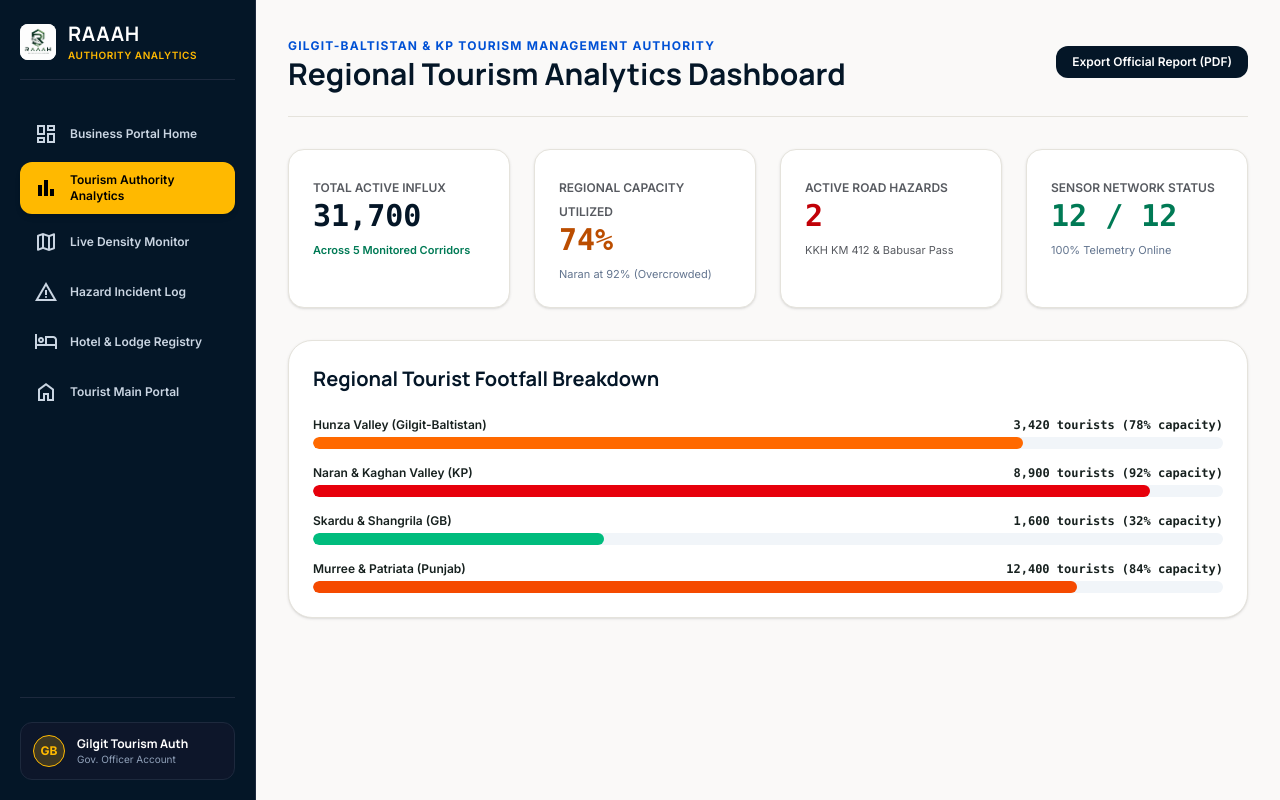
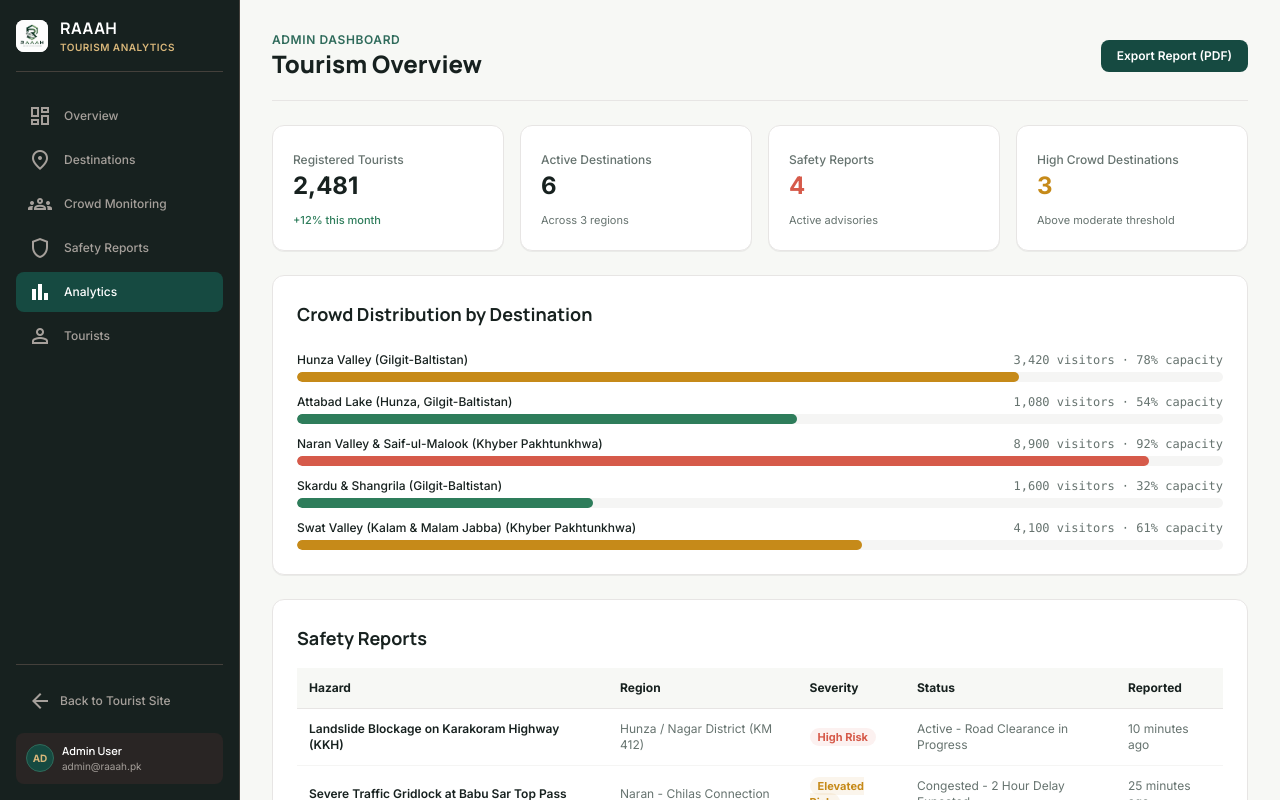
Before and after one commit to AbdurRafayBaig/FYP_RAAAH, a Next.js app: page /analytics-dashboard in a window 1280 px wide. Built offline with nearby package versions, Linux system fonts and the light colour scheme.

Commit message:
feat: overhaul admin dashboard, business portal, sidebar, and layout metadata

```diff
--- a/app/analytics-dashboard/page.js
+++ b/app/analytics-dashboard/page.js
@@ -1,102 +1,133 @@
 import AdminSidebar from '@/components/AdminSidebar';
+import { DESTINATIONS } from '@/data/destinations';
+import { SAFETY_ALERTS } from '@/data/safetyAlerts';
 
 export default function AnalyticsDashboardPage() {
+  const highCrowdCount = DESTINATIONS.filter(d => d.crowdLevel === 'High' || d.crowdLevel === 'Critical').length;
+
   return (
-    <div className="min-h-screen flex bg-[#FAF9F8]">
-      <AdminSidebar title="Authority Analytics" />
+    <div className="min-h-screen flex bg-[#F7F8F5]">
+      <AdminSidebar title="Tourism Analytics" />
 
-      <main className="flex-1 p-8 space-y-8 overflow-y-auto max-h-screen">
+      <main className="flex-1 p-6 sm:p-8 space-y-6 overflow-y-auto max-h-screen">
 
         {/* Header */}
-        <div className="flex flex-col sm:flex-row sm:items-center justify-between gap-4 border-b border-[#E5E3DC] pb-6">
+        <div className="flex flex-col sm:flex-row sm:items-center justify-between gap-4 border-b border-stone-200 pb-5">
           <div>
-            <span className="text-xs font-bold uppercase tracking-widest text-[#0051D5]">
-              Gilgit-Baltistan & KP Tourism Management Authority
+            <span className="text-xs font-semibold text-[#2F6B5B] uppercase tracking-wider block">
+              Admin Dashboard
             </span>
-            <h1 className="font-serif-editorial text-3xl font-bold text-[#041627]">
-              Regional Tourism Analytics Dashboard
+            <h1 className="text-2xl font-extrabold text-[#17211F]">
+              Tourism Overview
             </h1>
           </div>
-          <button className="px-4 py-2 rounded-xl bg-[#041627] text-white text-xs font-semibold hover:bg-[#003120]">
-            Export Official Report (PDF)
+          <button className="px-4 py-2 rounded-lg bg-[#164A41] text-white text-xs font-semibold hover:bg-[#2F6B5B] transition-colors">
+            Export Report (PDF)
           </button>
         </div>
 
-        {/* Authority Metrics */}
-        <div className="grid grid-cols-1 sm:grid-cols-2 lg:grid-cols-4 gap-6">
+        {/* Summary Metrics */}
+        <div className="grid grid-cols-1 sm:grid-cols-2 lg:grid-cols-4 gap-4">
 
-          <div className="bg-white p-6 rounded-2xl border border-[#E5E3DC] shadow-sm space-y-2">
-            <span className="text-xs font-semibold text-[#575A60] uppercase">Total Active Influx</span>
-            <span className="text-3xl font-bold font-mono text-[#041627] block">31,700</span>
-            <span className="text-[11px] text-emerald-700 font-semibold block">Across 5 Monitored Corridors</span>
+          <div className="bg-white p-5 rounded-xl border border-stone-200 shadow-2xs space-y-1">
+            <span className="text-xs font-medium text-[#66736F]">Registered Tourists</span>
+            <span className="text-2xl font-bold text-[#17211F] block">2,481</span>
+            <span className="text-[11px] text-[#2E7D5B] font-medium">+12% this month</span>
           </div>
 
-          <div className="bg-white p-6 rounded-2xl border border-[#E5E3DC] shadow-sm space-y-2">
-            <span className="text-xs font-semibold text-[#575A60] uppercase">Regional Capacity Utilized</span>
-            <span className="text-3xl font-bold font-mono text-amber-700 block">74%</span>
-            <span className="text-[11px] text-slate-500 block">Naran at 92% (Overcrowded)</span>
+          <div className="bg-white p-5 rounded-xl border border-stone-200 shadow-2xs space-y-1">
+            <span className="text-xs font-medium text-[#66736F]">Active Destinations</span>
+            <span className="text-2xl font-bold text-[#17211F] block">{DESTINATIONS.length}</span>
+            <span className="text-[11px] text-[#66736F]">Across 3 regions</span>
           </div>
 
-          <div className="bg-white p-6 rounded-2xl border border-[#E5E3DC] shadow-sm space-y-2">
-            <span className="text-xs font-semibold text-[#575A60] uppercase">Active Road Hazards</span>
-            <span className="text-3xl font-bold font-mono text-red-700 block">2</span>
-            <span className="text-[11px] text-[#575A60] block">KKH KM 412 & Babusar Pass</span>
+          <div className="bg-white p-5 rounded-xl border border-stone-200 shadow-2xs space-y-1">
+            <span className="text-xs font-medium text-[#66736F]">Safety Reports</span>
+            <span className="text-2xl font-bold text-[#D65A4A] block">{SAFETY_ALERTS.length}</span>
+            <span className="text-[11px] text-[#66736F]">Active advisories</span>
           </div>
 
-          <div className="bg-white p-6 rounded-2xl border border-[#E5E3DC] shadow-sm space-y-2">
-            <span className="text-xs font-semibold text-[#575A60] uppercase">Sensor Network Status</span>
-            <span className="text-3xl font-bold font-mono text-emerald-700 block">12 / 12</span>
-            <span className="text-[11px] text-slate-500 block">100% Telemetry Online</span>
+          <div className="bg-white p-5 rounded-xl border border-stone-200 shadow-2xs space-y-1">
+            <span className="text-xs font-medium text-[#66736F]">High Crowd Destinations</span>
+            <span className="text-2xl font-bold text-[#C68A19] block">{highCrowdCount}</span>
+            <span className="text-[11px] text-[#66736F]">Above moderate threshold</span>
           </div>
 
         </div>
 
-        {/* Region Influx Breakdown Bar Chart Simulation */}
-        <div className="bg-white p-6 rounded-3xl border border-[#E5E3DC] shadow-sm space-y-4">
-          <h2 className="font-serif-editorial text-xl font-bold text-[#041627]">
-            Regional Tourist Footfall Breakdown
+        {/* Crowd Distribution */}
+        <div className="bg-white p-6 rounded-xl border border-stone-200 shadow-2xs space-y-4">
+          <h2 className="text-lg font-bold text-[#17211F]">
+            Crowd Distribution by Destination
           </h2>
 
-          <div className="space-y-4 pt-2">
-            <div>
-              <div className="flex justify-between text-xs font-semibold mb-1">
-                <span>Hunza Valley (Gilgit-Baltistan)</span>
-                <span className="font-mono">3,420 tourists (78% capacity)</span>
-              </div>
-              <div className="w-full h-3 bg-slate-100 rounded-full overflow-hidden">
-                <div className="h-full bg-orange-500 rounded-full" style={{ width: '78%' }}></div>
-              </div>
-            </div>
+          <div className="space-y-3 pt-2">
+            {DESTINATIONS.slice(0, 5).map((dest) => {
+              const pct = dest.crowdScore || 50;
+              let barColor = '#2E7D5B';
+              if (pct > 80) barColor = '#D65A4A';
+              else if (pct > 60) barColor = '#C68A19';
 
-            <div>
-              <div className="flex justify-between text-xs font-semibold mb-1">
-                <span>Naran & Kaghan Valley (KP)</span>
-                <span className="font-mono">8,900 tourists (92% capacity)</span>
-              </div>
-              <div className="w-full h-3 bg-slate-100 rounded-full overflow-hidden">
-                <div className="h-full bg-red-600 rounded-full" style={{ width: '92%' }}></div>
-              </div>
-            </div>
+              return (
+                <div key={dest.id}>
+                  <div className="flex justify-between text-xs font-medium mb-1">
+                    <span className="text-[#17211F]">{dest.name} ({dest.region})</span>
+                    <span className="text-[#66736F] font-mono">{dest.liveVisitors?.toLocaleString()} visitors · {pct}% capacity</span>
+                  </div>
+                  <div className="w-full h-2.5 bg-stone-100 rounded-full overflow-hidden">
+                    <div
+                      className="h-full rounded-full transition-all duration-500"
+                      style={{ width: `${pct}%`, backgroundColor: barColor }}
+                    ></div>
+                  </div>
+                </div>
+              );
+            })}
+          </div>
+        </div>
 
-            <div>
-              <div className="flex justify-between text-xs font-semibold mb-1">
-                <span>Skardu & Shangrila (GB)</span>
-                <span className="font-mono">1,600 tourists (32% capacity)</span>
-              </div>
-              <div className="w-full h-3 bg-slate-100 rounded-full overflow-hidden">
-                <div className="h-full bg-emerald-500 rounded-full" style={{ width: '32%' }}></div>
-              </div>
-            </div>
+        {/* Safety Reports Table */}
+        <div className="bg-white p-6 rounded-xl border border-stone-200 shadow-2xs space-y-4">
+          <h2 className="text-lg font-bold text-[#17211F]">
+            Safety Reports
+          </h2>
 
-            <div>
-              <div className="flex justify-between text-xs font-semibold mb-1">
-                <span>Murree & Patriata (Punjab)</span>
-                <span className="font-mono">12,400 tourists (84% capacity)</span>
-              </div>
-              <div className="w-full h-3 bg-slate-100 rounded-full overflow-hidden">
-                <div className="h-full bg-orange-600 rounded-full" style={{ width: '84%' }}></div>
-              </div>
-            </div>
+          <div className="overflow-x-auto">
+            <table className="w-full text-left text-xs">
+              <thead className="bg-[#F7F8F5] text-[#17211F] font-semibold border-b border-stone-200">
+                <tr>
+                  <th className="p-3">Hazard</th>
+                  <th className="p-3">Region</th>
+                  <th className="p-3">Severity</th>
+                  <th className="p-3">Status</th>
+                  <th className="p-3">Reported</th>
+                </tr>
+              </thead>
+              <tbody className="divide-y divide-stone-100">
+                {SAFETY_ALERTS.map((alert) => {
+                  let sevColor = '#2E7D5B';
+                  if (alert.severity.includes('High')) sevColor = '#D65A4A';
+                  else if (alert.severity.includes('Elevated')) sevColor = '#C68A19';
+
+                  return (
+                    <tr key={alert.id}>
+                      <td className="p-3 font-semibold text-[#17211F]">{alert.title}</td>
+                      <td className="p-3 text-[#66736F]">{alert.region}</td>
+                      <td className="p-3">
+                        <span
+                          className="px-2 py-0.5 rounded-full text-[11px] font-bold"
+                          style={{ color: sevColor, backgroundColor: sevColor + '15' }}
+                        >
+                          {alert.severity}
+                        </span>
+                      </td>
+                      <td className="p-3 text-[#66736F]">{alert.status}</td>
+                      <td className="p-3 text-[#66736F]">{alert.timestamp}</td>
+                    </tr>
+                  );
+                })}
+              </tbody>
+            </table>
           </div>
         </div>
 
--- a/app/layout.js
+++ b/app/layout.js
@@ -1,9 +1,9 @@
 import "./globals.css";
 
 export const metadata = {
-  title: "RAAAH — Intelligent Crowd Management & Smart Tourism Platform",
-  description: "Official Smart Tourism and Crowd Management Platform for Northern Pakistan (Hunza, Naran, Skardu, Swat, Murree). Real-time density tracking, hazard alerts, AI route recommendations, and verified accommodations.",
-  keywords: ["RAAAH", "Northern Pakistan Tourism", "Crowd Management", "Smart Tourism", "Hunza Valley", "Skardu", "Swat", "Travel Safety Pakistan"],
+  title: "RAAAH — Explore Northern Pakistan with Confidence",
+  description: "Check crowd levels, weather and safety conditions before travelling across Northern Pakistan. Discover destinations in Hunza, Skardu, Naran, Swat and Murree.",
+  keywords: ["RAAAH", "Northern Pakistan Tourism", "Travel Safety", "Hunza Valley", "Skardu", "Crowd Levels", "Weather Conditions"],
 };
 
 export default function RootLayout({ children }) {
@@ -12,7 +12,7 @@ export default function RootLayout({ children }) {
       <head>
         <link rel="icon" href="/logo.png" type="image/png" />
       </head>
-      <body className="min-h-screen bg-[#FAF9F8] text-[#1A1C1C] antialiased flex flex-col">
+      <body className="min-h-screen bg-[#F7F8F5] text-[#17211F] antialiased flex flex-col">
         {children}
       </body>
     </html>
--- a/components/AdminSidebar.js
+++ b/components/AdminSidebar.js
@@ -5,50 +5,50 @@ import Image from 'next/image';
 import { usePathname } from 'next/navigation';
 import { ROUTES } from '@/constants/routes';
 
-export default function AdminSidebar({ title = "Portal Dashboard" }) {
+export default function AdminSidebar({ title = "Admin Portal" }) {
   const rawPathname = usePathname();
   const pathname = rawPathname || '';
 
   const links = [
-    { name: 'Business Portal Home', href: ROUTES.ADMIN_DASHBOARD, icon: 'dashboard' },
-    { name: 'Tourism Authority Analytics', href: ROUTES.ANALYTICS_DASHBOARD, icon: 'bar_chart' },
-    { name: 'Live Density Monitor', href: ROUTES.CROWD_MAP, icon: 'map' },
-    { name: 'Hazard Incident Log', href: ROUTES.SAFETY, icon: 'warning' },
-    { name: 'Hotel & Lodge Registry', href: ROUTES.ACCOMMODATIONS, icon: 'hotel' },
-    { name: 'Tourist Main Portal', href: ROUTES.HOME, icon: 'home' },
+    { name: 'Overview', href: ROUTES.ADMIN_DASHBOARD, icon: 'dashboard' },
+    { name: 'Destinations', href: ROUTES.DESTINATIONS, icon: 'location_on' },
+    { name: 'Crowd Monitoring', href: ROUTES.CROWD_MAP, icon: 'groups' },
+    { name: 'Safety Reports', href: ROUTES.SAFETY, icon: 'shield' },
+    { name: 'Analytics', href: ROUTES.ANALYTICS_DASHBOARD, icon: 'bar_chart' },
+    { name: 'Tourists', href: '#', icon: 'person' },
   ];
 
   return (
-    <aside className="w-64 bg-[#041627] text-white flex-shrink-0 min-h-screen p-5 flex flex-col justify-between border-r border-slate-800">
-      <div className="space-y-8">
-        {/* Brand Logo & Portal Tag */}
-        <div className="flex items-center space-x-3 pb-4 border-b border-slate-800">
-          <div className="relative w-9 h-9 rounded-lg overflow-hidden bg-white p-1">
+    <aside className="w-60 bg-[#17211F] text-white flex-shrink-0 min-h-screen p-4 flex flex-col justify-between border-r border-stone-700">
+      <div className="space-y-6">
+        {/* Admin Brand */}
+        <div className="flex items-center space-x-3 pb-4 border-b border-stone-700">
+          <div className="relative w-8 h-8 rounded-lg overflow-hidden bg-white p-0.5">
             <Image src="/logo.png" alt="RAAAH Logo" fill className="object-contain" />
           </div>
           <div>
-            <h2 className="font-serif-editorial text-xl font-bold tracking-wide">RAAAH</h2>
-            <span className="text-[10px] text-amber-400 font-semibold uppercase tracking-wider block">
+            <h2 className="text-base font-bold tracking-wide">RAAAH</h2>
+            <span className="text-[10px] text-[#D9B77A] font-semibold uppercase tracking-wider block">
               {title}
             </span>
           </div>
         </div>
 
         {/* Navigation Items */}
-        <nav className="space-y-1.5">
+        <nav className="space-y-1">
           {links.map((item) => {
             const isActive = pathname === item.href;
             return (
               <Link
                 key={item.name}
                 href={item.href}
-                className={`flex items-center space-x-3 px-3.5 py-2.5 rounded-xl text-xs font-semibold transition-all ${
+                className={`flex items-center space-x-3 px-3 py-2 rounded-lg text-xs font-medium transition-all ${
                   isActive
-                    ? 'bg-amber-400 text-black shadow-md'
-                    : 'text-slate-300 hover:bg-slate-800 hover:text-white'
+                    ? 'bg-[#164A41] text-white'
+                    : 'text-stone-400 hover:bg-stone-800 hover:text-white'
                 }`}
               >
-                <span className="material-symbols-outlined text-lg">{item.icon}</span>
+                <span className="material-symbols-outlined text-base">{item.icon}</span>
                 <span>{item.name}</span>
               </Link>
             );
@@ -56,15 +56,23 @@ export default function AdminSidebar({ title = "Portal Dashboard" }) {
         </nav>
       </div>
 
-      {/* Authority Profile Card */}
-      <div className="pt-6 border-t border-slate-800">
-        <div className="flex items-center space-x-3 bg-slate-900/80 p-3 rounded-xl border border-slate-800">
-          <div className="w-8 h-8 rounded-full bg-amber-400/20 border border-amber-400 flex items-center justify-center text-amber-400 font-bold text-xs">
-            GB
+      {/* Bottom: Back to Tourist Site */}
+      <div className="pt-4 border-t border-stone-700 space-y-3">
+        <Link
+          href={ROUTES.HOME}
+          className="flex items-center space-x-2 px-3 py-2 rounded-lg text-xs font-medium text-stone-400 hover:text-white hover:bg-stone-800 transition-colors"
+        >
+          <span className="material-symbols-outlined text-base">arrow_back</span>
+          <span>Back to Tourist Site</span>
+        </Link>
+
+        <div className="flex items-center space-x-2 bg-stone-800 p-2.5 rounded-lg">
+          <div className="w-7 h-7 rounded-full bg-[#164A41] border border-[#2F6B5B] flex items-center justify-center text-[#D9B77A] font-bold text-[10px]">
+            AD
           </div>
           <div className="overflow-hidden">
-            <h4 className="text-xs font-bold text-white truncate">Gilgit Tourism Auth</h4>
-            <span className="text-[10px] text-slate-400 block truncate">Gov. Officer Account</span>
+            <h4 className="text-[11px] font-semibold text-white truncate">Admin User</h4>
+            <span className="text-[10px] text-stone-400 block truncate">admin@raaah.pk</span>
           </div>
         </div>
       </div>
```
Also changed, not shown: app/business-portal/page.js (+53 -65 lines).
